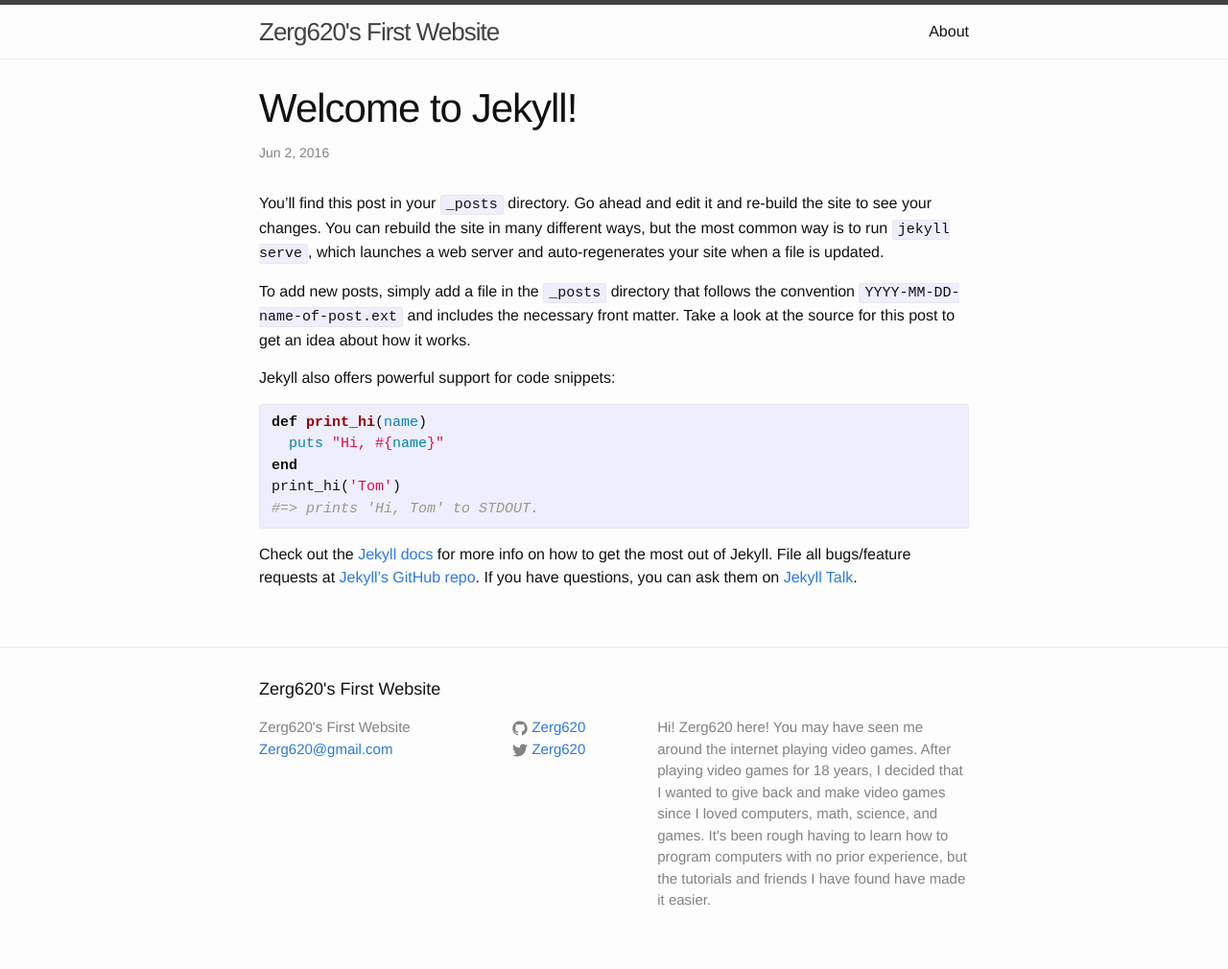
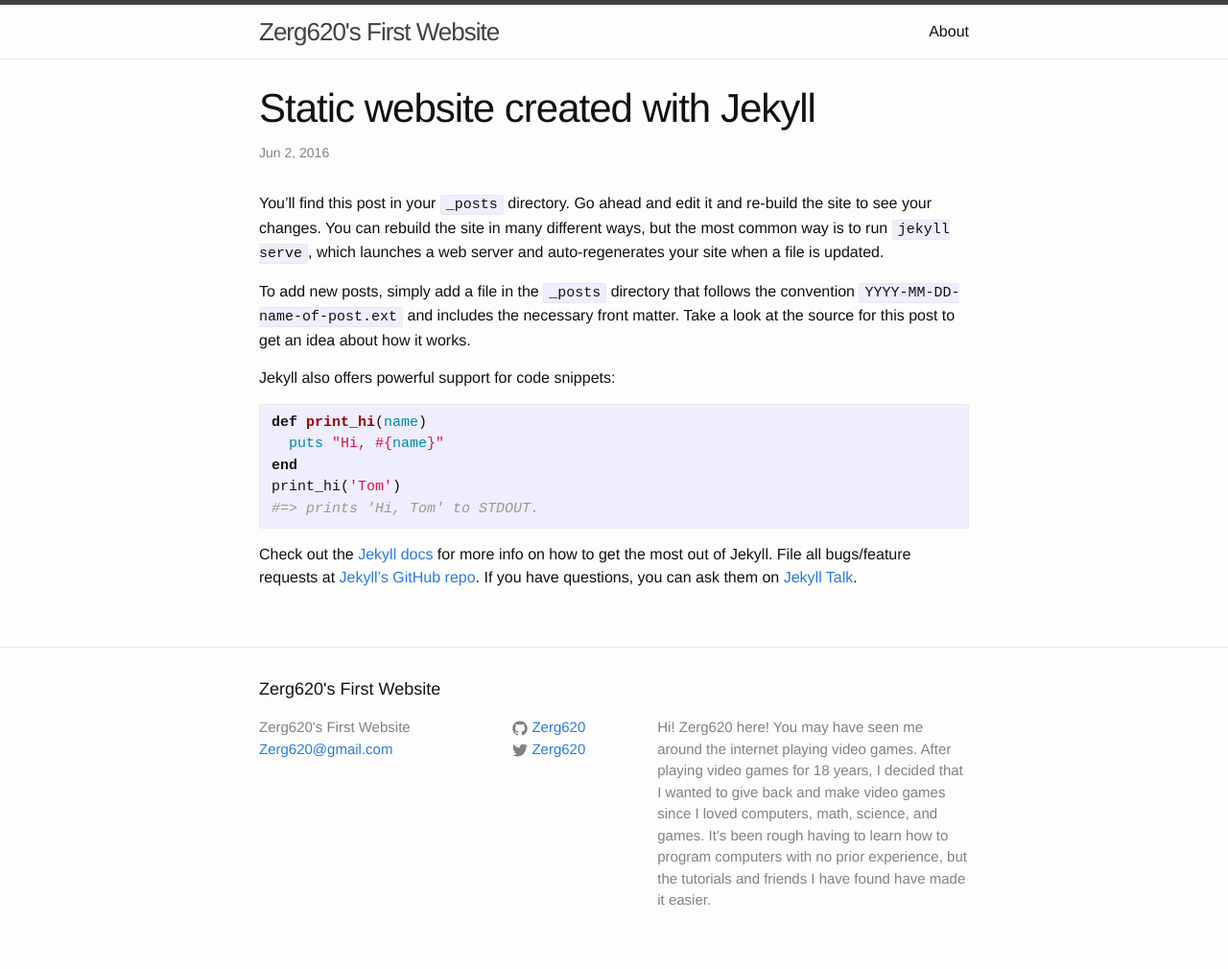
Before and after one commit to Zerg620/Zerg620.github.io, a Jekyll site: the page built from _posts/2016-06-02-welcome-to-jekyll.markdown, in a window 1280 px wide. Shown: the whole page at 96% size. Built offline with Jekyll 4.4.1, drawn with Linux system fonts in a browser that asks for light colours.

Commit message:
Update 2016-06-02-welcome-to-jekyll.markdown

```diff
--- a/_posts/2016-06-02-welcome-to-jekyll.markdown
+++ b/_posts/2016-06-02-welcome-to-jekyll.markdown
@@ -1,6 +1,6 @@
 ---
 layout: post
-title:  "Welcome to Jekyll!"
+title:  "Static website created with Jekyll"
 date:   2016-06-02 14:14:02 -0400
 categories: jekyll update
 ---
```
